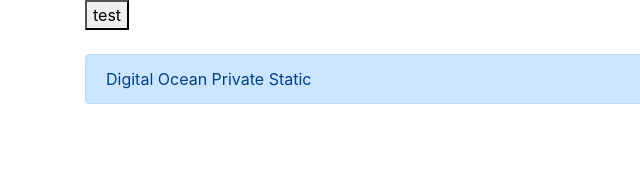
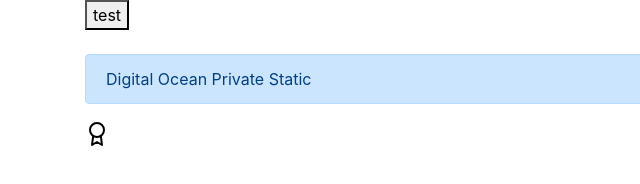
Before and after one commit to ioDevIt/privateStatic, a plain HTML site: page index.html in a window 1280 px wide. Shown: the full height of the page, 0-640 px from the left. Drawn offline with nearby package versions, Linux system fonts and the light colour scheme.

Commit message:
added svg

```diff
--- a/index.html
+++ b/index.html
@@ -29,6 +29,7 @@
         <button id='test'>test</button>
         <div class='row'>&nbsp;</div>
         <div class='alert alert-primary'>Digital Ocean Private Static</div>
+        <img src='./imgs/award.svg' />
         <div id='testClick'></div>
     </div>
 
```
Also changed, not shown: imgs/award.svg (added).
